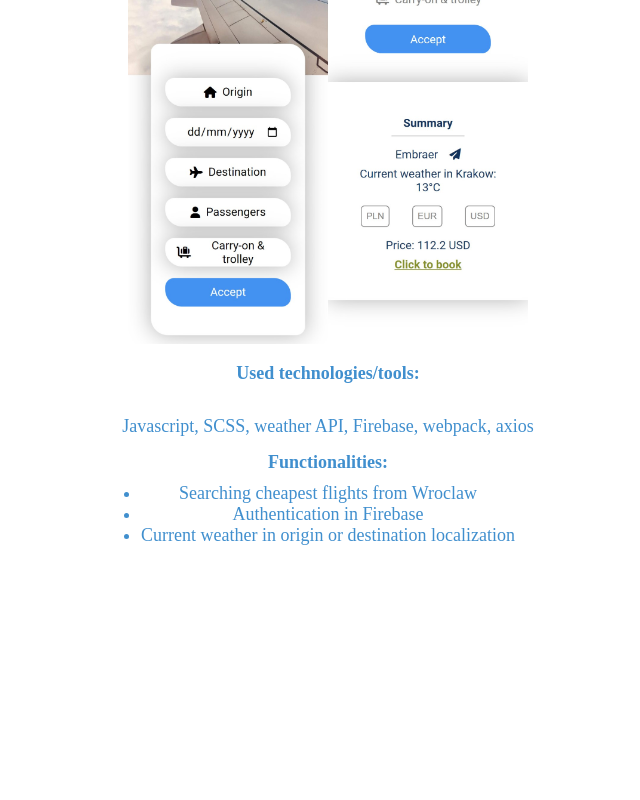
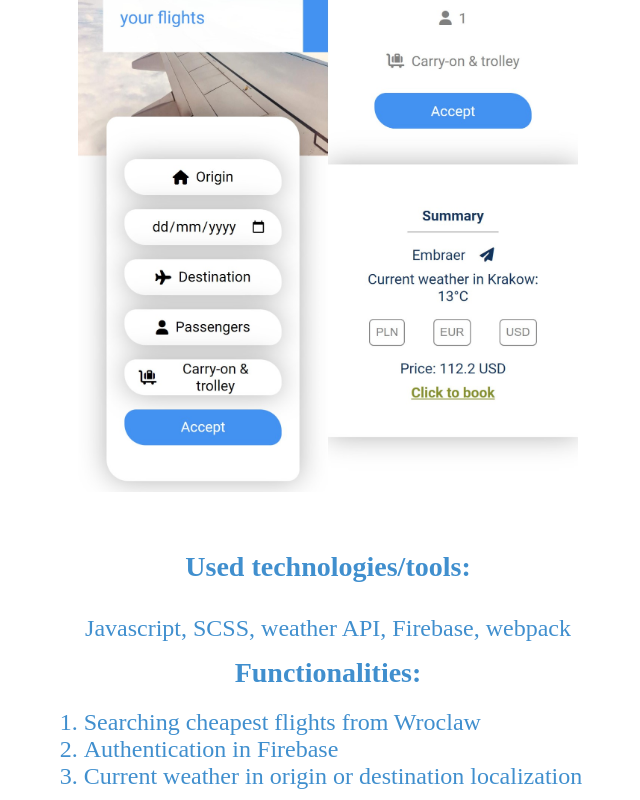
Before and after one commit to NNikiforuk/Portfolio-page, a React (Create React App) app: page /project/0 in a window 1280 px wide. Shown: the part 390-1190 px from the top of the page, without its empty margins (312-952 px from the left). Before the commit the page ends 936 px from the top, so only its background shows below. Built offline with nearby package versions, Linux system fonts and the light colour scheme.

Commit message:
Home styling

```diff
--- a/src/helpers/ProjectList.js
+++ b/src/helpers/ProjectList.js
@@ -7,7 +7,7 @@ export const projectList = [
 		name: "lookUp",
 		key: 1,
 		image: Pro1,
-		skills: "Javascript, SCSS, weather API, Firebase, webpack, axios",
+		skills: "Javascript, SCSS, weather API, Firebase, webpack",
 		github: "https://github.com/NNikiforuk/lookup",
 		deploy: "https://lookup-nn.netlify.app/",
 		functionalities: [
--- a/src/pages/ProjectDisplay.jsx
+++ b/src/pages/ProjectDisplay.jsx
@@ -18,14 +18,16 @@ export default function ProjectDisplay() {
 				<h1>{project.name}</h1>
 				<img src={project.image} alt="project screenshot" />
 			</Link>
+
 			<h3>Used technologies/tools:</h3>
 			<p>{project.skills}</p>
+
 			<h3>Functionalities:</h3>
-			<ul>
+			<ol>
 				{project.functionalities.map((el, index) => (
 					<li key={index}>{el}</li>
 				))}
-			</ul>
+			</ol>
 		</div>
 	);
 }
--- a/src/styles/Home.scss
+++ b/src/styles/Home.scss
@@ -10,9 +10,9 @@
 		flex-direction: column;
 		text-align: center;
 		width: 100%;
-		height: calc(80vh - 100px);
 		background-color: #408fce;
 		color: #e6e6e4;
+		padding: 50px 0 50px 0;
 
 		h1 {
 			color: #cbcbcb;
@@ -68,6 +68,14 @@
 					}
 				}
 			}
+		}
+	}
+}
+
+@media only screen and (min-width: 320px) {
+	.home {
+		.about {
+			padding: 20px 0 20px 0;
 		}
 	}
 }
@@ -149,7 +157,6 @@
 		}
 
 		.skills {
-
 			h2 {
 				font-size: 36px;
 			}
@@ -169,3 +176,12 @@
 		}
 	}
 }
+
+@media only screen and (min-width: 1400px) {
+	.home {
+
+		.about {
+			padding: 200px 0 50px 0;
+		}
+	}
+}
--- a/src/styles/ProjectDisplay.scss
+++ b/src/styles/ProjectDisplay.scss
@@ -19,7 +19,9 @@
 		background-position: center;
 	}
 
-	h3, p, li {
+	h3,
+	p,
+	li {
 		font-size: 18px;
 		color: #408fce;
 	}
@@ -28,10 +30,10 @@
 		margin: 15px 0 10px 0;
 	}
 
-	ul {
-		margin-bottom: 20px;
+	ol {
+		margin-bottom: 40px;
+		padding: 10px;
 	}
-
 }
 
 @media only screen and (min-width: 320px) {
@@ -45,12 +47,63 @@
 	}
 }
 
+@media only screen and (min-width: 414px) {
+	.project {
+		ol {
+			margin-left: 10px;
+
+			li {
+				text-align: left;
+			}
+		}
+	}
+}
+
 @media only screen and (min-width: 768px) {
 	.project {
-		height: calc(100vh - 100px - 62px);
-
 		img {
 			max-width: 400px;
 		}
+
+		h1 {
+			font-size: 32px;
+		}
+
+		h3 {
+			font-size: 28px;
+		}
+
+		p {
+			font-size: 24px;
+		}
+
+		ol {
+			li {
+				font-size: 24px;
+			}
+		}
 	}
 }
+
+@media only screen and (min-width: 1024px) {
+	.project {
+		img {
+			margin-bottom: 40px;
+			max-width: 500px;
+		}
+
+		h3 {
+			font-size: 28px;
+		}
+
+		p {
+			font-size: 24px;
+		}
+
+		ol {
+			li {
+				font-size: 24px;
+			}
+		}
+	}
+}
```
